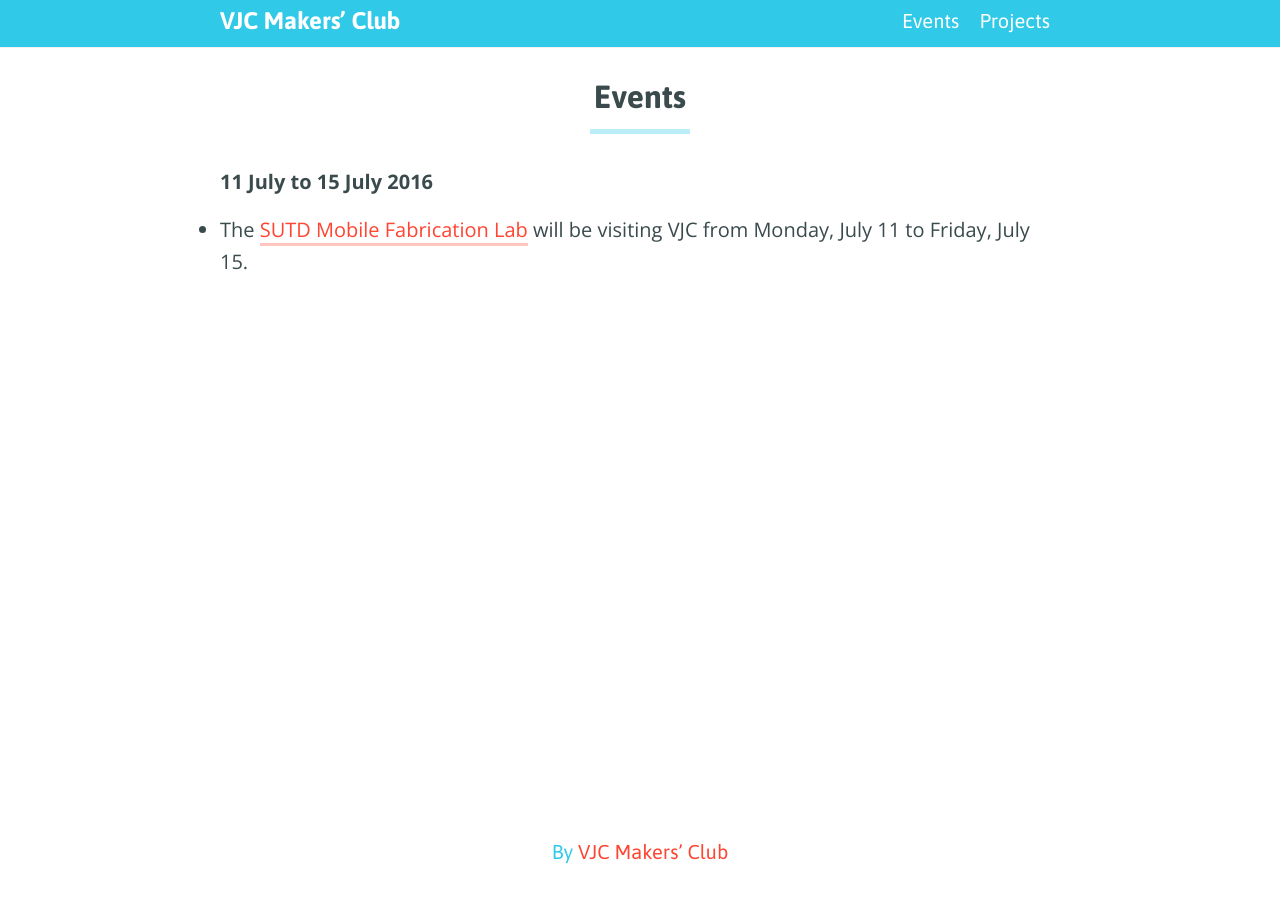
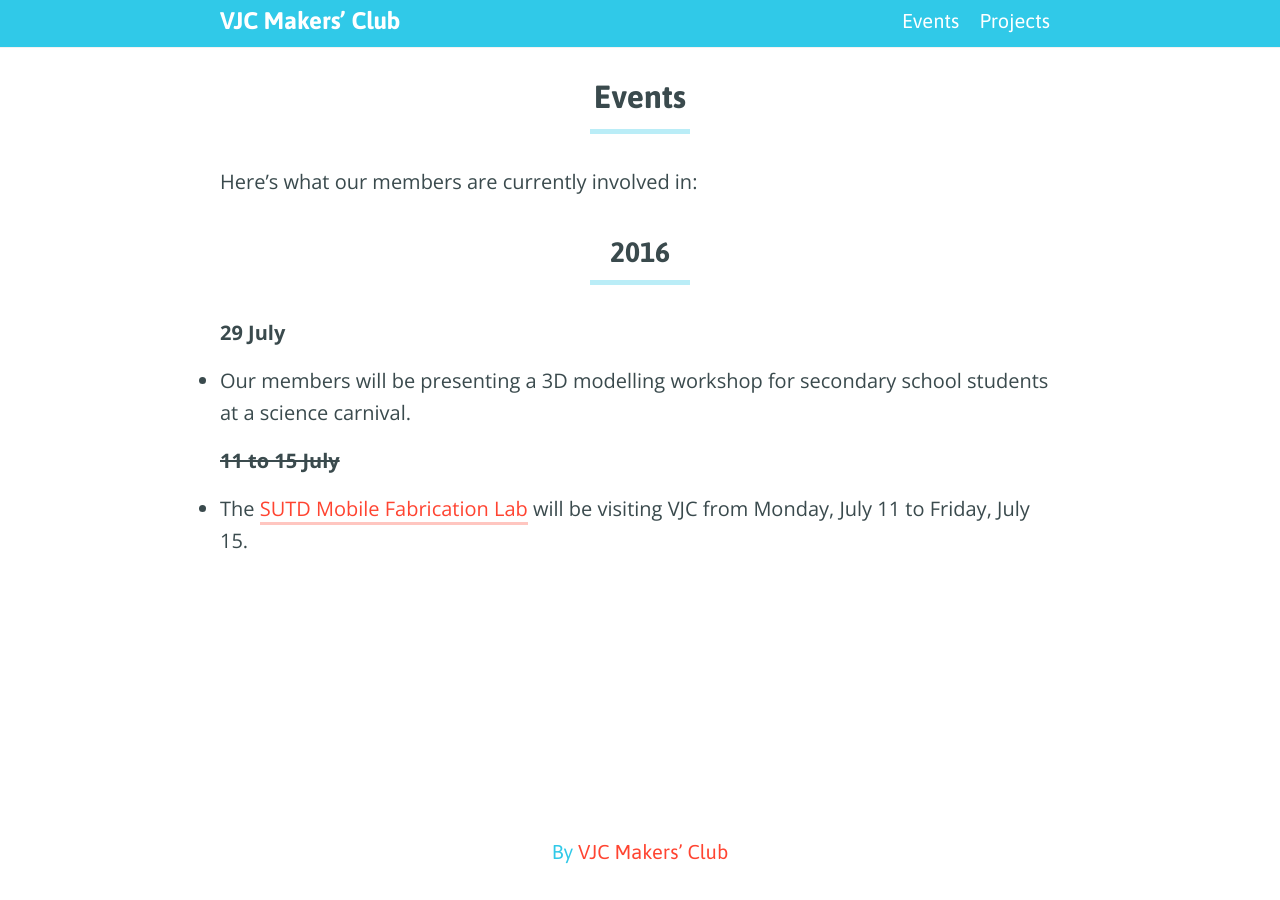
Before and after one commit to vjmakers/vjmakers.github.io, a Jekyll site: the page built from events/index.md, in a window 1280 px wide. Built offline with Jekyll 4.4.1, drawn with Linux system fonts in a browser that asks for light colours.

Commit message:
Add styling to events page dates.

```diff
--- a/_layouts/base.html
+++ b/_layouts/base.html
@@ -8,7 +8,7 @@
     <link rel="stylesheet" href="/main.css">
     <meta name="description" content="{% if page.description %}{{ page.description }}{% else %}{{ site.description }}{% endif %}">
   </head>
-  <body>
+  <body{% if page.id %} id="{{ page.id }}"{% endif %}>
     {% include header.html %}
     <section id="content">
       {{ content }}
--- /dev/null
+++ b/_sass/_components.events.scss
@@ -0,0 +1,20 @@
+#events {
+  .date {
+    font-weight: bold;
+    text-decoration: line-through;
+  }
+  .date.date--upcoming {
+    text-decoration: none;
+  }
+  .date:hover::after {
+    display: inline-block;
+    margin-left: 10px;
+    color: $primary;
+    font-weight: normal;
+    text-decoration: none !important;
+    content: 'This event is over.';
+  }
+  .date.date--upcoming:hover::after {
+    content: 'This event is upcoming.';
+  }
+}
--- a/events/index.md
+++ b/events/index.md
@@ -1,9 +1,18 @@
 ---
 layout: default
 title: Events
+id: events
 ---
 # Events
 
-**11 July to 15 July 2016**
+Here’s what our members are currently involved in:
 
-- The [SUTD Mobile Fabrication Lab](./2016/sutd-fab-lab/) will be visiting VJC from Monday, July 11 to Friday, July 15.
+## 2016
+
+<span class="date date--upcoming">29 July</span>
+
+- Our members will be presenting a 3D modelling workshop for secondary school students at a science carnival.
+
+<span class="date">11 to 15 July</span>
+
+- The [SUTD Mobile Fabrication Lab](2016/sutd-fab-lab/) will be visiting VJC from Monday, July 11 to Friday, July 15.
--- a/main.scss
+++ b/main.scss
@@ -13,4 +13,5 @@
 @import "components.home";
 @import "components.buttons";
 @import "components.figures";
+@import "components.events";
 @import "trumps.utilities";
```
